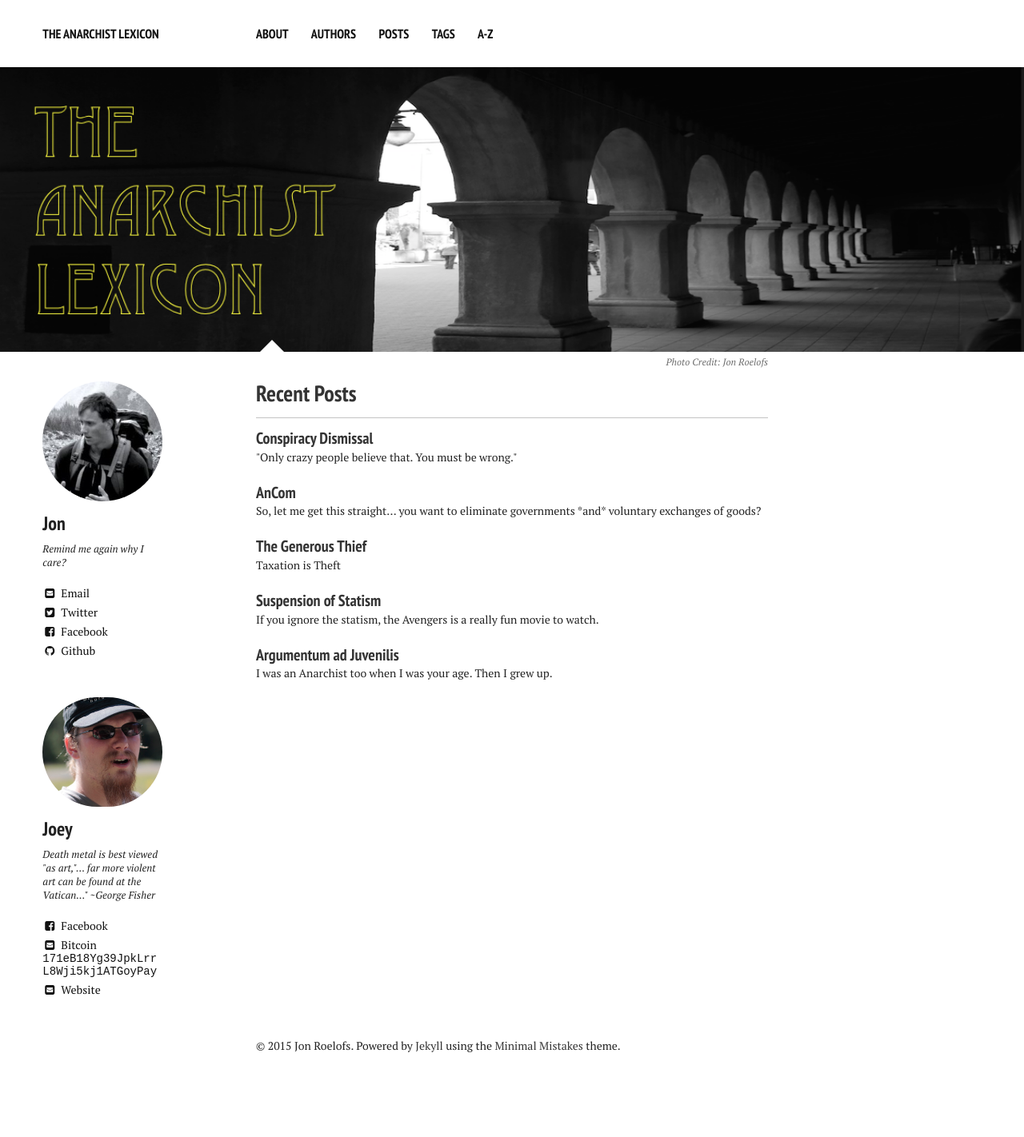
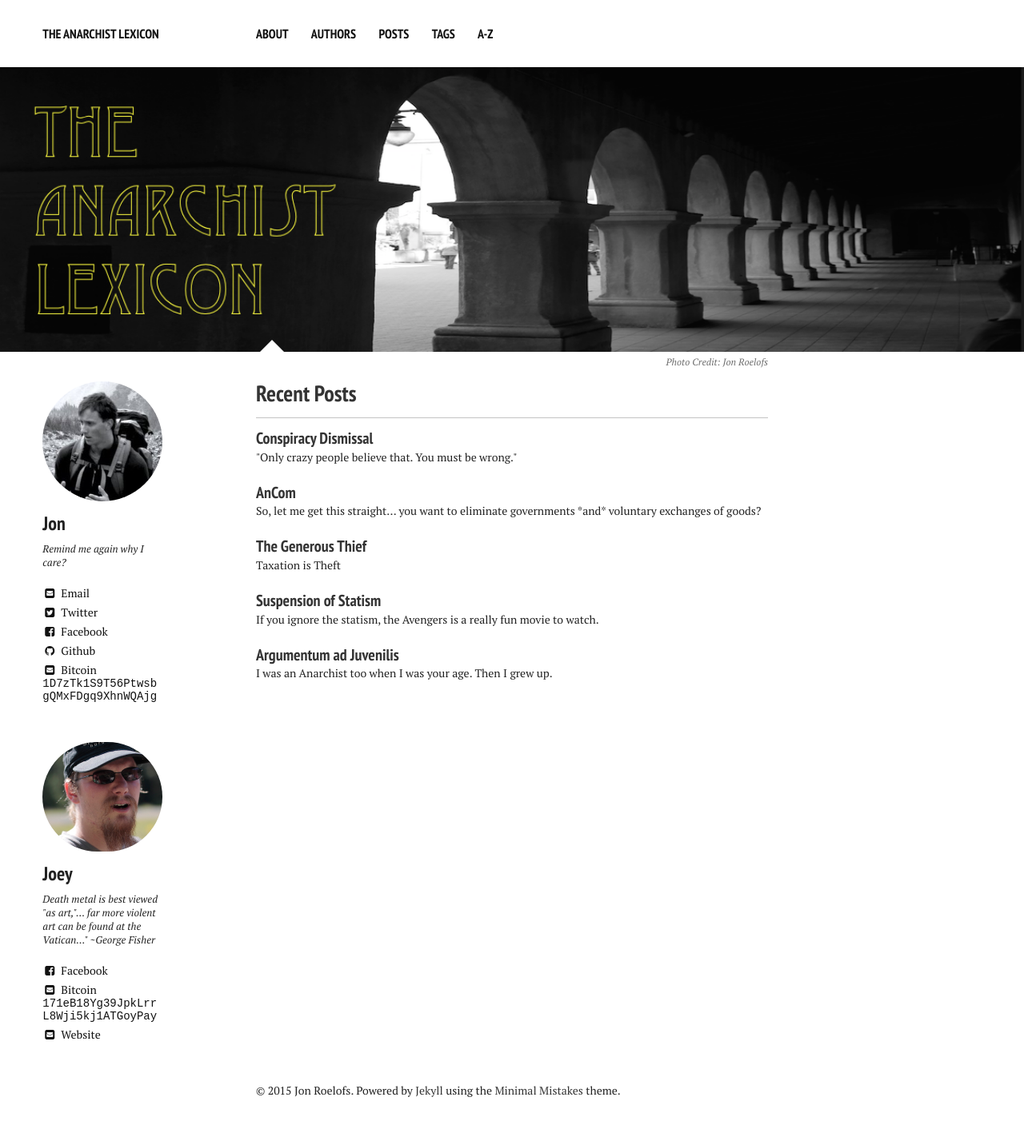
Before and after one commit to anarchistlexicon/anarchistlexicon.github.io, a Jekyll site: the page built from index.md, in a window 1280 px wide. Shown: the whole page at 80% size. Built offline with Jekyll 4.4.1, drawn with Linux system fonts in a browser that asks for light colours; nearby versions of some CDN libraries; before the commit the page ends 1366 px from its top, so only the background shows below that.

Commit message:
New public key for jon

```diff
--- a/_data/authors.yml
+++ b/_data/authors.yml
@@ -6,7 +6,7 @@ jroelofs:
   email: jroelofs@gmail.com
   bio: "Remind me again why I care?"
   avatar: jroelofs-bio.png
-#  bitcoin: 19tRA6Me3D84BSKRYDgePeGUexxNZmdkHB
+  bitcoin: 1D7zTk1S9T56PtwsbgQMxFDgq9XhnWQAjg
   twitter: jonathanroelofs
   github: jroelofs
   facebook: jroelofs
```
